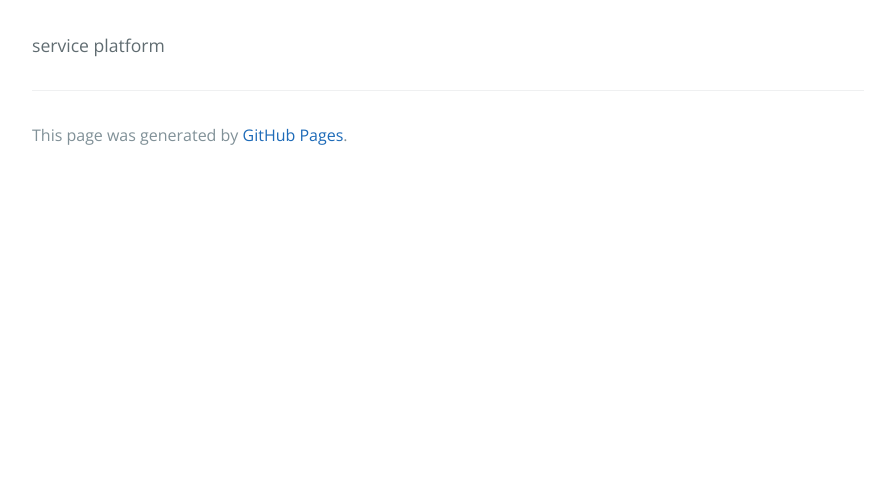
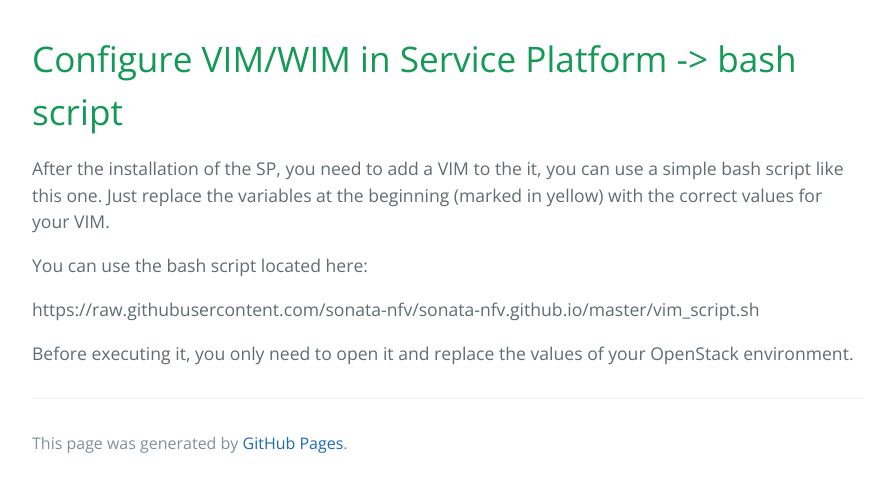
Before and after one commit to sonata-nfv/sonata-nfv.github.io, a Jekyll site: the page built from sp.md, in a window 1280 px wide. Shown: the top 492 px of the page, without its empty margins (192-1087 px from the left). Built offline with Jekyll 4.4.1, drawn with Linux system fonts in a browser that asks for light colours; our own code applies the rules of GitHub Pages for plain Markdown files.

```diff
--- a/sp.md
+++ b/sp.md
@@ -1 +1,9 @@
-service platform
+# Configure VIM/WIM in Service Platform -> bash script
+
+After the installation of the SP, you need to add a VIM to the it, you can use a simple bash script like this one. Just replace the variables at the beginning (marked in yellow) with the correct values for your VIM.
+
+You can use the bash script located here:
+
+https://raw.githubusercontent.com/sonata-nfv/sonata-nfv.github.io/master/vim_script.sh
+
+Before executing it, you only need to open it and replace the values of your OpenStack environment.
```
Also changed, not shown: quickguide.md (+1 -1 lines), 1 other file.
